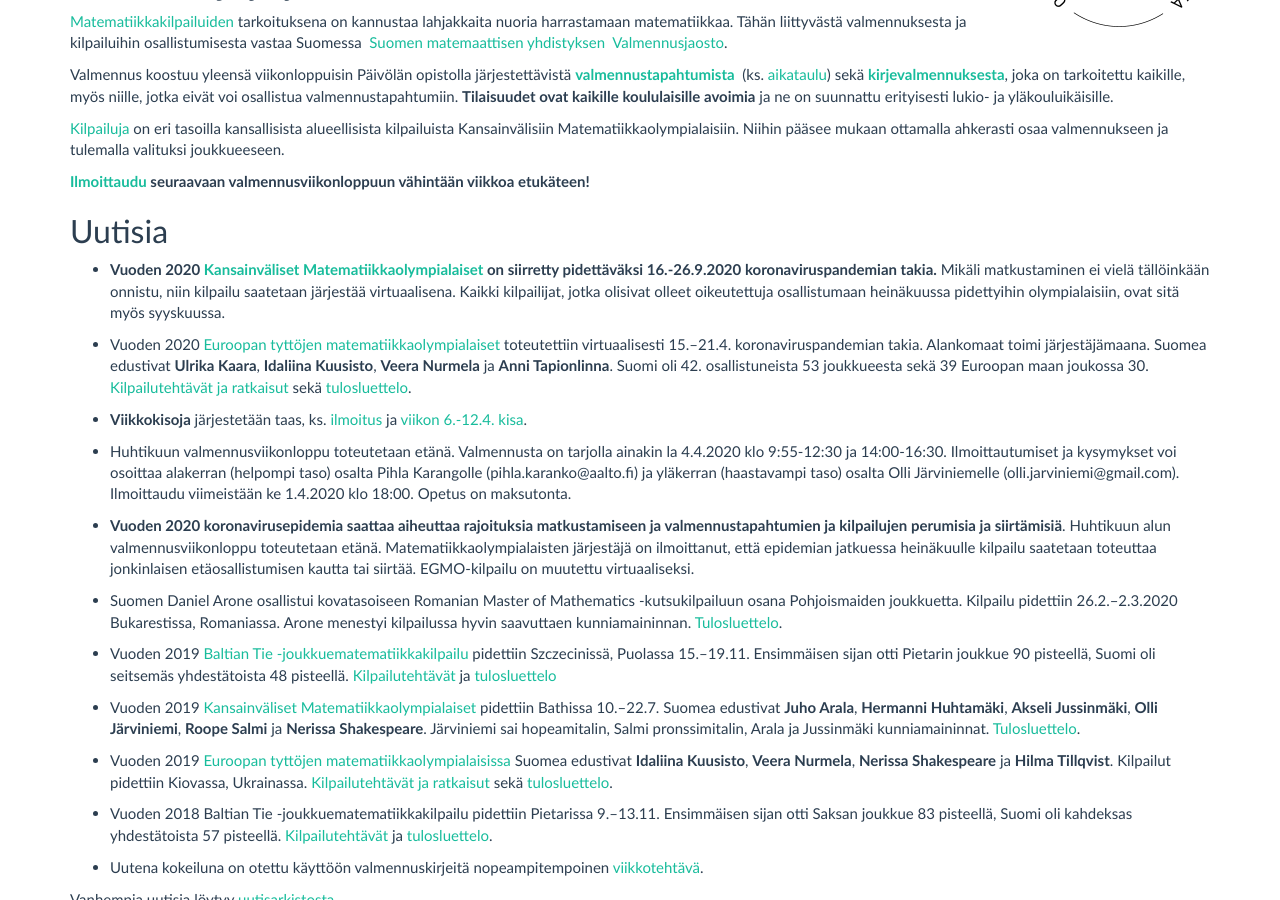
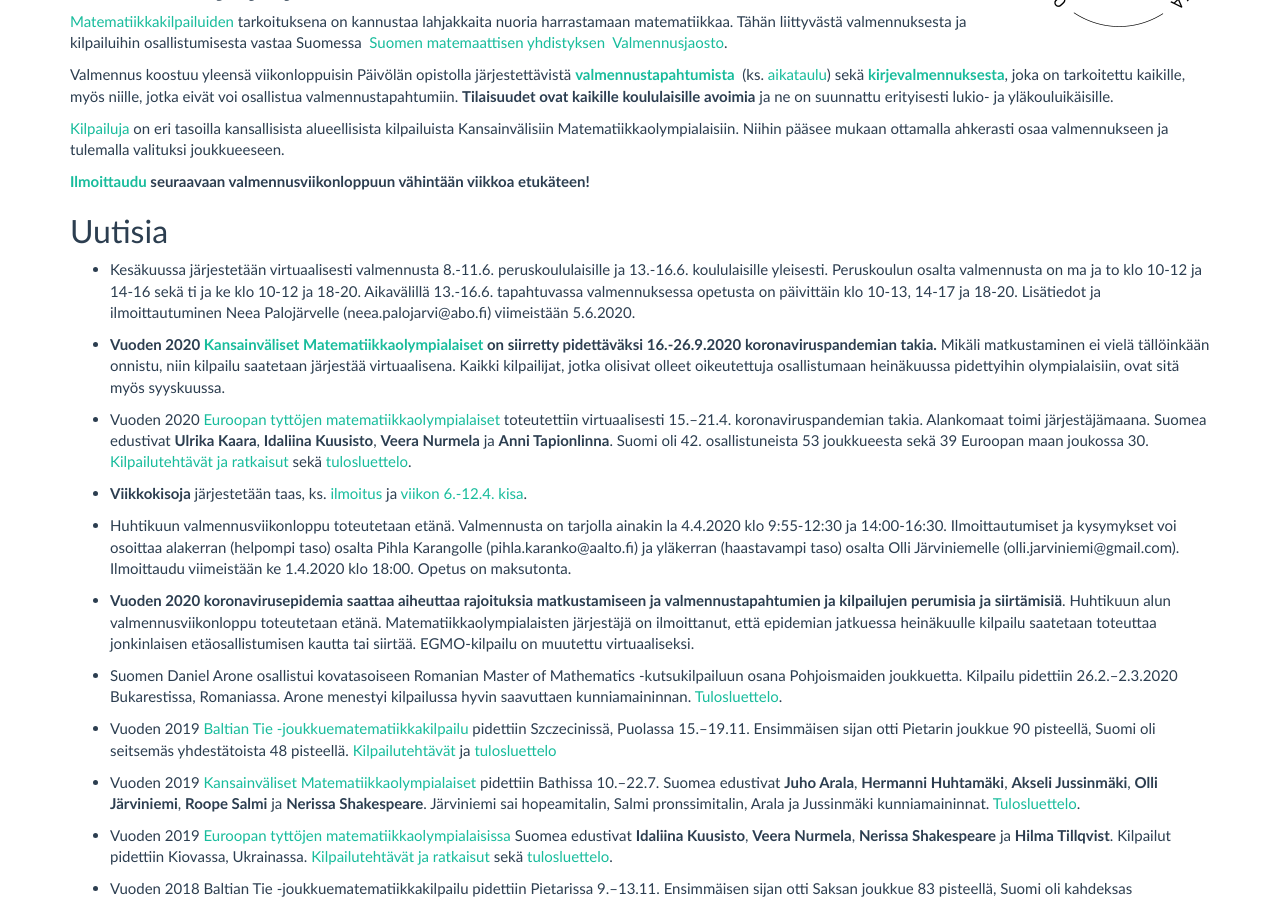
Before and after one commit to matematiikkakilpailut/matematiikkakilpailut.github.io, a Jekyll site: the page built from index.md, in a window 1280 px wide and 900 px high, scrolled down 415 px. Built offline with Jekyll 4.4.1, drawn with Linux system fonts in a browser that asks for light colours.

Commit message:
Update index.md
Tiedote kesäkuun valmennuksista

```diff
--- a/index.md
+++ b/index.md
@@ -40,6 +40,8 @@ viikkoa etukäteen!**
 
 
 ## <a name="uutisia"></a>Uutisia
+
+* Kesäkuussa järjestetään virtuaalisesti valmennusta 8.-11.6. peruskoululaisille ja 13.-16.6. koululaisille yleisesti. Peruskoulun osalta valmennusta on ma ja to klo 10-12 ja 14-16 sekä ti ja ke klo 10-12 ja 18-20. Aikavälillä 13.-16.6. tapahtuvassa valmennuksessa opetusta on päivittäin klo 10-13, 14-17 ja 18-20. Lisätiedot ja ilmoittautuminen Neea Palojärvelle (neea.palojarvi@abo.fi) viimeistään 5.6.2020.
 
 * **Vuoden 2020 [Kansainväliset Matematiikkaolympialaiset](https://imo2020.ru/) on siirretty pidettäväksi 16.-26.9.2020 koronaviruspandemian takia.** Mikäli matkustaminen ei vielä tällöinkään onnistu, niin kilpailu saatetaan järjestää virtuaalisena. Kaikki kilpailijat, jotka olisivat olleet oikeutettuja osallistumaan heinäkuussa pidettyihin olympialaisiin, ovat sitä myös syyskuussa.
 
```
